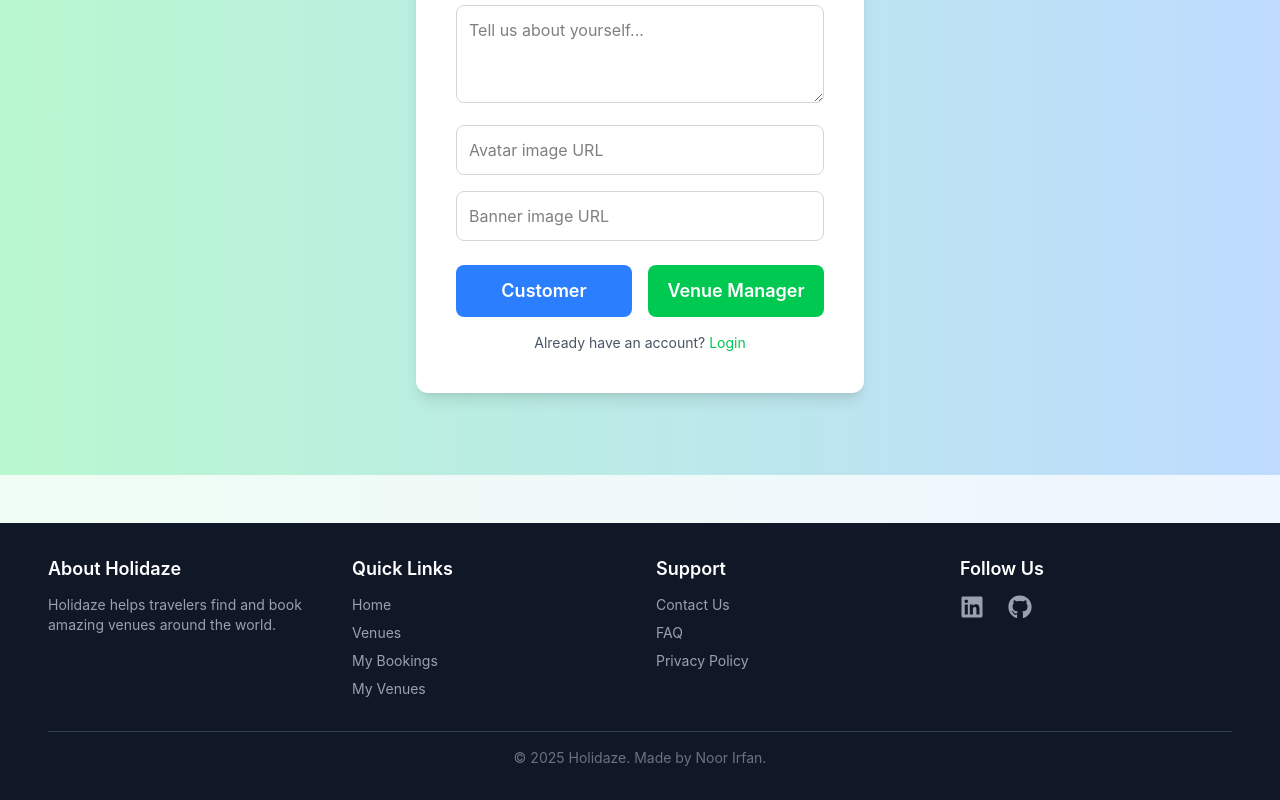
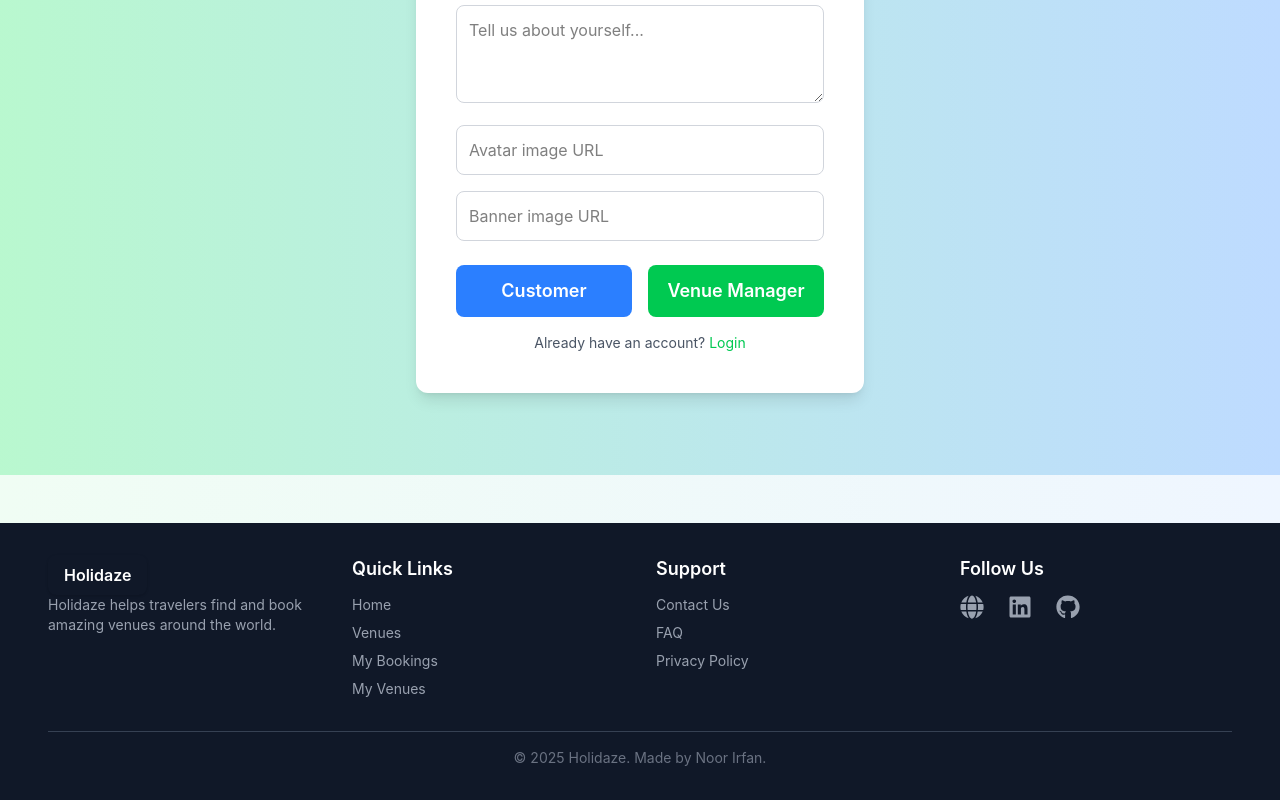
Before and after one commit to Noor807/Holidaze, a React (Vite) app: page /register in a window 1280 px wide. Shown: the part 391-1191 px from the top of the page. Built offline with nearby package versions, Linux system fonts and the light colour scheme; no server answers.

Commit message:
formatting footers

```diff
--- a/src/components/footer.tsx
+++ b/src/components/footer.tsx
@@ -1,5 +1,5 @@
 import { Link } from "react-router-dom";
-import { FaLinkedin, FaGithub } from "react-icons/fa";
+import { FaLinkedin, FaGithub, FaGlobe } from "react-icons/fa";
 
 /**
  * Footer component for the website.
@@ -10,7 +10,13 @@ const Footer = () => {
     <footer className="bg-gray-900 text-white py-8 px-4 md:px-12 mt-12">
       <div className="max-w-7xl mx-auto grid grid-cols-1 sm:grid-cols-2 md:grid-cols-4 gap-8">
         <div>
-          <h3 className="font-semibold text-lg mb-3">About Holidaze</h3>
+          <a
+            href="/"
+            className="inline-block px-4 py-2 text-white font-semibold rounded-lg shadow hover:text-green-600 transition"
+          >
+            Holidaze
+          </a>
+
           <p className="text-gray-400 text-sm">
             Holidaze helps travelers find and book amazing venues around the
             world.
@@ -55,6 +61,18 @@ const Footer = () => {
         <div>
           <h3 className="font-semibold text-lg mb-3">Follow Us</h3>
           <div className="flex space-x-6">
+            {/* Portfolio */}
+            <a
+              href="https://noor-irfan-portfolio.netlify.app"
+              target="_blank"
+              rel="noopener noreferrer"
+              aria-label="Portfolio"
+              className="text-gray-400 hover:text-blue-500 transition"
+            >
+              <FaGlobe size={24} />
+            </a>
+
+            {/* LinkedIn */}
             <a
               href="https://www.linkedin.com/in/noor-irfan-03b2202a2/"
               target="_blank"
@@ -64,6 +82,8 @@ const Footer = () => {
             >
               <FaLinkedin size={24} />
             </a>
+
+            {/* GitHub */}
             <a
               href="https://github.com/Noor807"
               target="_blank"
```
